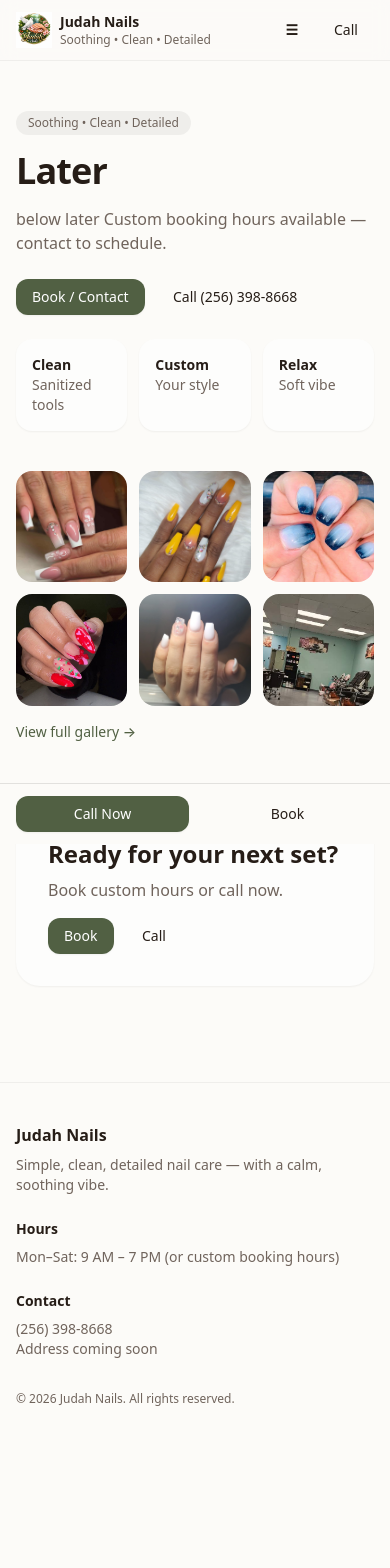
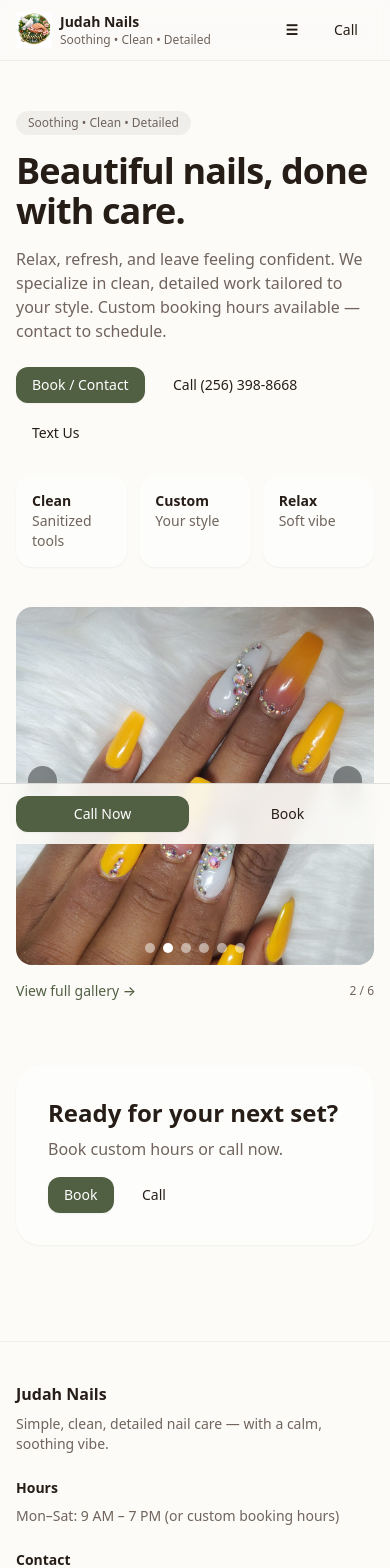
Before and after one commit to ApolloDev-linx/judah-nails, a Next.js app in the folder frontend/: page / in a window 390 px wide. Shown: the top 1568 px of the page. Before the commit the page ends 1447 px from the top, so only its background shows below. Built offline with nearby package versions, Linux system fonts and the light colour scheme.

Commit message:
Polish UI: hero, contact section, about story, footer social, mobile UX improvements

```diff
--- a/frontend/app/(site)/about/page.tsx
+++ b/frontend/app/(site)/about/page.tsx
@@ -1,12 +1,54 @@
 import Section from "@/components/ui/Section";
+import Button from "@/components/ui/Button";
 
 export default function AboutPage() {
   return (
     <Section className="py-12">
       <h1 className="text-3xl font-semibold">About Judah Nails</h1>
-      <p className="mt-4 text-[hsl(var(--muted))]">
-        Reminder add story here
-      </p>
+
+      <div className="mt-6 max-w-2xl space-y-4 text-[hsl(var(--muted))] leading-relaxed">
+        <p>
+          I am a nail technician who began my journey with many challenges.
+          In the beginning, working with acrylic was not easy for me — there were
+          many moments of frustration, and even tears, while trying to learn and improve.
+        </p>
+
+        <p>
+          I worked for someone else for five years while carrying a dream in my heart:
+          to one day have my own salon. Along the way, I knocked on many doors and
+          heard many “no’s.”
+        </p>
+
+        <p>
+          In my frustration, I turned to God and prayed that if this dream was truly
+          meant for me, He would open the right door. I stopped forcing things and
+          chose to trust the process…
+        </p>
+
+        <p>
+          And that’s when everything changed.
+        </p>
+
+        <p>
+          The opportunity came unexpectedly, and everything began to flow in a way
+          I can only describe as a blessing.
+        </p>
+
+        <p>
+          Today, after four years, Judah Nails has grown into one of the top salons in the area, earning the “Best of 2026” award from BusinessRate — built on persistence, faith, and a commitment to quality.
+        </p>
+
+        <p>
+          Now, we are looking for passionate and committed individuals who want to
+          grow and be part of this journey.
+        </p>
+      </div>
+
+      <div className="mt-8">
+        <Button href="/contact">
+          Join Us / Get in Touch
+        </Button>
+      </div>
     </Section>
   );
 }
--- a/frontend/app/(site)/contact/page.tsx
+++ b/frontend/app/(site)/contact/page.tsx
@@ -7,31 +7,73 @@ export default function ContactPage() {
   return (
     <Section className="py-12">
       <h1 className="text-3xl font-semibold">Contact</h1>
+
       <p className="mt-2 text-[hsl(var(--muted))]">
-        Call or send a message to request an appointment.
+        Book your next appointment or reach out with any questions — we’re happy to help.
       </p>
 
       <div className="mt-8 grid gap-6 md:grid-cols-2">
+
+        {/* CALL BOX */}
         <div className="rounded-3xl bg-[hsl(var(--card))] p-6 shadow-sm">
-          <h2 className="text-lg font-semibold">Call</h2>
-          <p className="mt-2 text-[hsl(var(--muted))]">{formatPhone(site.phone)}</p>
-          <div className="mt-4">
-            <Button href={`tel:${site.phone}`}>Call Now</Button>
+          <h2 className="text-lg font-semibold">Call Us</h2>
+
+          <p className="mt-2 text-[hsl(var(--muted))]">
+            Speak directly with us to book your appointment or ask any questions.
+          </p>
+
+          <p className="mt-2 text-sm text-[hsl(var(--muted))]">
+            You can also call us anytime if you have questions about our services.
+          </p>
+
+          <p className="mt-3 text-base font-semibold">
+            {formatPhone(site.phone)}
+          </p>
+
+          <div className="mt-4 flex gap-3">
+  <Button href={`tel:${site.phone}`} className="w-full">
+    Call Now
+  </Button>
+
+  <Button
+    href="sms:2563209600"
+    variant="ghost"
+    className="w-full"
+  >
+    Text Us
+  </Button>
+</div>
+</div>
+        {/* CONTACT FORM (FUTURE USE) */}
+        <div className="rounded-3xl bg-[hsl(var(--card))] p-6 shadow-sm">
+          <h2 className="text-lg font-semibold">Request Booking</h2>
+
+          <p className="mt-2 text-[hsl(var(--muted))]">
+            Prefer messaging? Send a request and we’ll get back to you soon.
+          </p>
+
+          <div className="mt-4 grid gap-3">
+            <input
+              className="w-full rounded-xl border border-black/10 bg-white/70 px-3 py-2 text-sm"
+              placeholder="Your Name"
+            />
+
+            <input
+              className="w-full rounded-xl border border-black/10 bg-white/70 px-3 py-2 text-sm"
+              placeholder="Phone or Email"
+            />
+
+            <textarea
+              className="min-h-28 w-full rounded-xl border border-black/10 bg-white/70 px-3 py-2 text-sm"
+              placeholder="What would you like to book?"
+            />
+
+            <Button>
+              Send Request (Coming Soon)
+            </Button>
           </div>
         </div>
 
-        <div className="rounded-3xl bg-[hsl(var(--card))] p-6 shadow-sm">
-          <h2 className="text-lg font-semibold">Request Booking</h2>
-          <p className="mt-2 text-[hsl(var(--muted))]">
-            Flask API.
-          </p>
-          <div className="mt-4 grid gap-3">
-            <input className="w-full rounded-xl border border-black/10 bg-white/70 px-3 py-2 text-sm" placeholder="Name" />
-            <input className="w-full rounded-xl border border-black/10 bg-white/70 px-3 py-2 text-sm" placeholder="Phone or Email" />
-            <textarea className="min-h-28 w-full rounded-xl border border-black/10 bg-white/70 px-3 py-2 text-sm" placeholder="Message" />
-            <Button>Send</Button>
-          </div>
-        </div>
       </div>
     </Section>
   );
--- a/frontend/app/(site)/page.tsx
+++ b/frontend/app/(site)/page.tsx
@@ -15,20 +15,25 @@ export default function HomePage() {
               Soothing • Clean • Detailed
             </p>
             <h1 className="mt-4 text-4xl font-semibold tracking-tight sm:text-5xl">
-              Later
+  Beautiful nails, done with care.
 </h1>
+
 <p className="mt-4 text-base text-[hsl(var(--muted))]">
-              below later
-              {` `}{site.bookingNote}
+  Relax, refresh, and leave feeling confident. We specialize in clean, detailed work
+  tailored to your style. {site.bookingNote}
 </p>
 
 <div className="mt-6 flex flex-wrap gap-3">
   <Button href="/contact">Book / Contact</Button>
+
   <Button href={`tel:${site.phone}`} variant="ghost">
     Call {formatPhone(site.phone)}
   </Button>
+
+  <Button href="sms:2563209600" variant="ghost">
+    Text Us
+  </Button>
 </div>
-
             <div className="mt-6 grid grid-cols-3 gap-3 text-sm">
               <div className="rounded-2xl bg-[hsl(var(--card))] p-4 shadow-sm">
                 <div className="font-semibold">Clean</div>
--- a/frontend/app/(site)/services/page.tsx
+++ b/frontend/app/(site)/services/page.tsx
@@ -6,9 +6,8 @@ export default function ServicesPage() {
     <Section className="py-12">
       <h1 className="text-3xl font-semibold">Services & Pricing</h1>
       <p className="mt-2 text-[hsl(var(--muted))]">
-        Reminder Add or edit services in <code className="rounded bg-black/5 px-1">content/services.ts</code>
-      </p>
-
+  This is a preview of our services. For additional options or custom requests, feel free to call or reach out.
+</p>
       <div className="mt-8 grid gap-6 md:grid-cols-2">
         {serviceCategories.map((cat) => (
           <div key={cat.title} className="rounded-3xl bg-[hsl(var(--card))] p-6 shadow-sm">
--- a/frontend/components/layout/Footer.tsx
+++ b/frontend/components/layout/Footer.tsx
@@ -23,6 +23,15 @@ export default function Footer() {
             <div className="text-sm font-semibold">Contact</div>
             <p className="mt-2 text-sm text-[hsl(var(--muted))]">{formatPhone(site.phone)}</p>
             <p className="text-sm text-[hsl(var(--muted))]">{site.addressLine1}</p>
+	    {site.social.facebook && (
+ <a
+  href={site.social.facebook}
+  target="_blank"
+  rel="noopener noreferrer"
+  className="mt-2 inline-block text-sm font-medium text-[hsl(var(--accent))] hover:underline"
+>
+  Visit our Facebook →
+</a>)}
           </div>
         </div>
 
--- a/frontend/components/sections/GalleryPreview.tsx
+++ b/frontend/components/sections/GalleryPreview.tsx
@@ -1,3 +1,6 @@
+"use client";
+
+import { useEffect, useState } from "react";
 import Image from "next/image";
 import Link from "next/link";
 
@@ -8,32 +11,85 @@ const images = [
   "/images/gallery/gal4.jpg",
   "/images/gallery/gal5.jpg",
   "/images/gallery/gal6.jpg",
-
 ];
 
 export default function GalleryPreview() {
+  const [index, setIndex] = useState(0);
+
+  const prev = () =>
+    setIndex((i) => (i - 1 + images.length) % images.length);
+  const next = () => setIndex((i) => (i + 1) % images.length);
+
+  // Auto-advance every 3 seconds
+  useEffect(() => {
+    const id = setInterval(next, 3000);
+    return () => clearInterval(id);
+  }, []);
+
   return (
     <div className="grid gap-4">
-      <div className="grid grid-cols-3 gap-3">
-        {images.map((src) => (
-          <div key={src} className="aspect-square overflow-hidden rounded-2xl">
+      {/* Slider */}
+      <div className="relative aspect-square overflow-hidden rounded-2xl">
+        {images.map((src, i) => (
           <Image
+            key={src}
             src={src}
-              alt="Gallery preview image"
-              width={400}
-              height={400}
-              className="h-full w-full object-cover"
+            alt={`Gallery preview ${i + 1}`}
+            fill
+            className={`object-cover transition-opacity duration-700 ${
+              i === index ? "opacity-100" : "opacity-0"
+            }`}
+            priority={i === 0}
           />
-          </div>
+        ))}
+
+        {/* Arrows */}
+        <button
+          type="button"
+          onClick={prev}
+          aria-label="Previous image"
+          className="absolute left-3 top-1/2 -translate-y-1/2 rounded-full bg-black/40 px-3 py-2 text-white backdrop-blur hover:bg-black/50"
+        >
+          ‹
+        </button>
+        <button
+          type="button"
+          onClick={next}
+          aria-label="Next image"
+          className="absolute right-3 top-1/2 -translate-y-1/2 rounded-full bg-black/40 px-3 py-2 text-white backdrop-blur hover:bg-black/50"
+        >
+          ›
+        </button>
+
+        {/* Dots */}
+        <div className="absolute bottom-3 left-1/2 flex -translate-x-1/2 gap-2">
+          {images.map((_, i) => (
+            <button
+              key={i}
+              type="button"
+              onClick={() => setIndex(i)}
+              aria-label={`Go to image ${i + 1}`}
+              className={`h-2.5 w-2.5 rounded-full transition ${
+                i === index ? "bg-white" : "bg-white/50 hover:bg-white/70"
+              }`}
+            />
           ))}
         </div>
+      </div>
 
+      {/* CTA */}
+      <div className="flex items-center justify-between">
         <Link
           href="/gallery"
           className="inline-block text-sm font-medium text-[hsl(var(--accent))]"
         >
           View full gallery →
         </Link>
+
+        <div className="text-xs text-[hsl(var(--muted))]">
+          {index + 1} / {images.length}
+        </div>
+      </div>
     </div>
   );
 }
--- a/frontend/content/site.ts
+++ b/frontend/content/site.ts
@@ -2,11 +2,11 @@ export const site = {
   name: "Judah Nails",
   phone: "2563988668",
   hours: "Mon–Sat: 9 AM – 7 PM (or custom booking hours)",
-  addressLine1: "Address coming soon",
+  addressLine1: "13150 hwy 43 , Russellville, AL, United States, 35654",
   addressLine2: "City, State ZIP",
   bookingNote: "Custom booking hours available — contact to schedule.",
   social: {
     instagram: "", // you’ll plug in later
-    facebook: "",  // optional
+    facebook: "https://www.facebook.com/profile.php?id=100063627066314",  // optional
   },
 };
```
Lines whose indentation alone changed are shown as unchanged.
